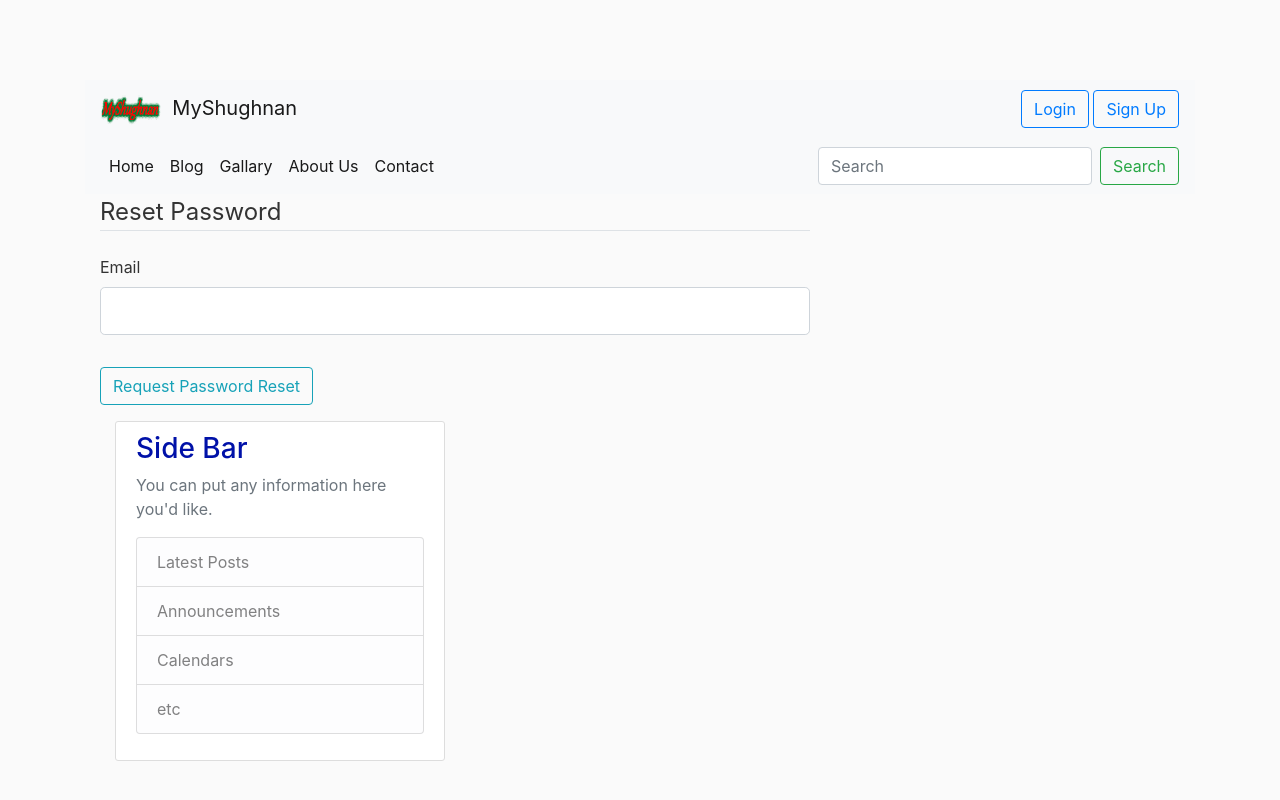
After one commit to KhudadadKhawari/fullfeaturedwebapp, a Flask app: page /reset_password in a window 1280 px wide. The commit adds this page. Run offline with Flask 2, Linux system fonts and the light colour scheme; some libraries are stand-ins or nearby versions.

Commit message:
Pasword Reset with Email feature added

```diff
--- a/flaskblog/form.py
+++ b/flaskblog/form.py
@@ -51,3 +51,16 @@ class PostForm(FlaskForm):
     title = StringField('title', validators=[DataRequired()])
     content = TextAreaField('content', validators=[DataRequired()])
     submit = SubmitField('Post')
+
+class RequestResetForm(FlaskForm):
+    email = StringField('Email', validators=[DataRequired(), Email()])
+    submit = SubmitField('Request Password Reset')
+    def validate_email(self, email):
+        user = User.query.filter_by(email = email.data ).first()
+        if user is None:
+            raise ValueError('E-mail not found, Please create an account first.')
+
+class ResetPasswordForm(FlaskForm):
+    password = PasswordField('Password',validators=[DataRequired(),])
+    confirm_password = PasswordField('Confirm Password', validators=[DataRequired(), EqualTo('password')])
+    submit = SubmitField('Reset Password')
--- a/flaskblog/routs.py
+++ b/flaskblog/routs.py
@@ -2,10 +2,11 @@ import os
 import secrets
 from PIL import Image
 from flask import render_template, flash, redirect, url_for, request, abort
-from flaskblog import app, db, bcrypt
+from flaskblog import app, db, bcrypt, mail
 from flaskblog.models import User, Post
-from flaskblog.form import SignUp, Login, UpdateAccountForm, PostForm
+from flaskblog.form import SignUp, Login, UpdateAccountForm, PostForm, RequestResetForm, ResetPasswordForm
 from flask_login import login_user, current_user, logout_user, login_required
+from flask_mail import Message
 
 
 @app.route('/')
@@ -132,3 +133,44 @@ def user_posts(username):
         .order_by(Post.date_posted.desc())\
         .paginate(page=page, per_page=5)
     return render_template('user_posts.html', posts=posts, user=user)
+
+def send_reset_email(user):
+    token = user.get_reset_token()
+    msg = Message('Password Reset Requeset', sender='noreply@myshughnan.com', recipients=[user.email])
+    msg.body = f''' TO reset Your Password Visit the below link:
+    {url_for('reset_token', token=token,_external = True)}
+    If you didn't made this request just Ignore this email
+    '''
+
+
+@app.route("/reset_password", methods=['GET','POST'])
+def reset_request():
+    if current_user.is_authenticated:
+        return redirect(url_for('home'))
+    form = RequestResetForm()
+    if form.validate_on_submit():
+        user = User.query.filter_by(email=form.email.data).first()
+        send_reset_email(user)
+        flash('An Reset Email sent to Your email address, check your inbox.','info')
+        return(redirect(url_for('login')))
+    return render_template('reset_request.html', title='Password Reset', form=form)
+
+@app.route("/reset_password/<token>", methods=['GET','POST'])
+def reset_token(token):
+    if current_user.is_authenticated:
+        return redirect(url_for('home'))
+    user = User.verify_reset_token(token)
+    if user is None:
+        flash('Token is Invalid or expired','warning')
+        return(redirect(url_for('reset_request')))
+    form = ResetPasswordForm()
+    if current_user.is_authenticated:
+        return redirect(url_for('home'))
+    form = SignUp()
+    if form.validate_on_submit():
+        hashed_pass = bcrypt.generate_password_hash(form.password.data).decode('utf-8')
+        user.passoword = hashed_pass
+        db.session.commit()
+        flash('Password Changed Successfully', 'success')
+        return redirect(url_for('home'))
+    return render_template('reset_token.html', title='Password Reset', form=form)
--- /dev/null
+++ b/flaskblog/static/main.css
@@ -0,0 +1,80 @@
+body {
+    background: #fafafa;
+    color: #333333;
+    margin-top: 5rem;
+  }
+
+  h1, h2, h3, h4, h5, h6 {
+    color: #0011a8;
+  }
+
+  .bg-steel {
+    background-color: #5f788a;
+  }
+
+  .site-header .navbar-nav .nav-link {
+    color: #cbd5db;
+  }
+
+  .site-header .navbar-nav .nav-link:hover {
+    color: #ffffff;
+  }
+
+  .site-header .navbar-nav .nav-link.active {
+    font-weight: 500;
+  }
+
+  .content-section {
+    background: #ffffff;
+    padding: 10px 20px;
+    border: 1px solid #dddddd;
+    border-radius: 3px;
+    margin-bottom: 20px;
+  }
+
+  .article-title {
+    color: #3c00f0;
+  }
+
+  a.article-title:hover {
+    color: #428bca;
+    text-decoration: none;
+  }
+
+  .article-content {
+    white-space: pre-line;
+  }
+
+  .article-img {
+    height: 65px;
+    width: 65px;
+    margin-right: 16px;
+  }
+
+  .article-metadata {
+    padding-bottom: 1px;
+    margin-bottom: 4px;
+    border-bottom: 1px solid #e3e3e3
+  }
+
+  .article-metadata a:hover {
+    color: #333;
+    text-decoration: none;
+  }
+
+  .article-svg {
+    width: 25px;
+    height: 25px;
+    vertical-align: middle;
+  }
+
+  .account-img {
+    height: 125px;
+    width: 125px;
+    margin-right: 20px;
+    margin-bottom: 16px;
+  }
+
+  .account-heading {
+    font-size: 2.5rem;
+  }
--- a/flaskblog/templates/base.html
+++ b/flaskblog/templates/base.html
@@ -2,14 +2,16 @@
 <html lang="en">
 <head>
     <meta charset="UTF-8">
-    <meta name="viewport" content="width=device-width, initial-scale=1.0">
+    <meta name="viewport" content="width=device-width, initial-scale=1, shrink-to-fit=no">
+
+    <link rel="stylesheet" href="https://stackpath.bootstrapcdn.com/bootstrap/4.5.2/css/bootstrap.min.css" integrity="sha384-JcKb8q3iqJ61gNV9KGb8thSsNjpSL0n8PARn9HuZOnIxN0hoP+VmmDGMN5t9UJ0Z" crossorigin="anonymous">
+    <link rel="stylesheet" type="text/css" href="{{ url_for('static', filename='main.css') }}"
+    <link rel="icon" href="{{ url_for('static', filename = 'logo.png') }}" type="image/png">
     {% if title: %}
     <title>SeferYak- {{ title }}</title>
     {% else: %}
     <title>SeferYak</title>
     {% endif %}
-    <link rel="stylesheet" href="https://stackpath.bootstrapcdn.com/bootstrap/4.5.2/css/bootstrap.min.css" integrity="sha384-JcKb8q3iqJ61gNV9KGb8thSsNjpSL0n8PARn9HuZOnIxN0hoP+VmmDGMN5t9UJ0Z" crossorigin="anonymous">
-    <link rel="icon" href="{{ url_for('static', filename = 'logo.png') }}" type="image/png">
 </head>
 <!--##############################################################################################################-->
 <body>
@@ -95,6 +97,7 @@
             </p>
           </div>
         </div>
+        <!--###########################################################-->
       </div>
     </main>
   </div>
--- a/flaskblog/templates/login.html
+++ b/flaskblog/templates/login.html
@@ -42,7 +42,7 @@
             {{ form.submit(class = "btn btn-outline-info") }}
         </div>
         <small class="text-muted ml-2">
-            <a href="#">Forgot Password? </a>
+            <a href="{{ url_for('reset_request') }}">Forgot Password? </a>
         </small>
 
     </form>
@@ -51,4 +51,5 @@
     <small class="text-muted">
         Not registered yet? <a class="ml-2" href="{{ url_for('signup') }} ">Register Here</a>
     </small>
+</div>
 {% endblock content %}
--- /dev/null
+++ b/flaskblog/templates/reset_request.html
@@ -0,0 +1,31 @@
+{% extends "base.html" %}
+{% block content %}
+    <form method="POST" accept="">
+        {{ form.hidden_tag() }}
+        <fieldset class="form-group">
+            <legend class="border-bottom mb-4">Reset Password </legend>
+
+            <div class="form-group">
+                {{form.email.label(class="form-control-label")}}
+                {% if form.email.errors %}
+                    {{form.email(class="form-control form-control-lg is-invalid")}}
+                    <div class="invalid-feedback">
+                        {% for error in form.email.errors %}
+                            <span> {{ error }}</span>
+                        {% endfor %}
+                    </div>
+                {% else %}
+                    {{form.email(class="form-control form-control-lg")}}
+                {% endif %}
+
+            </div>
+
+
+        </fieldset>
+        <div class="form-group">
+            {{ form.submit(class = "btn btn-outline-info") }}
+        </div>
+    </form>
+</div>
+
+{% endblock content %}
```
Also changed, not shown: flaskblog/__init__.py (+8 -1 lines), flaskblog/models.py (+13 -1 lines), flaskblog/templates/reset_token.html (added, +42 -0 lines), flaskblog/site.db, flaskblog/static/profile_pics/fcb5d39ef16e979e.jpg (added).
